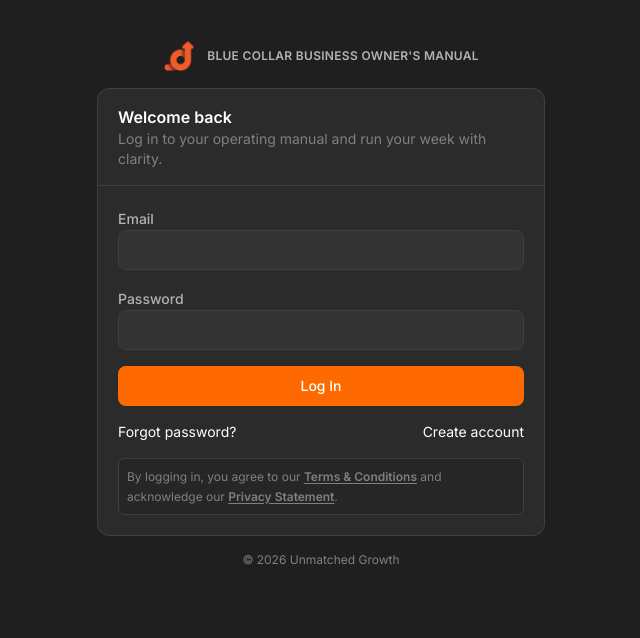
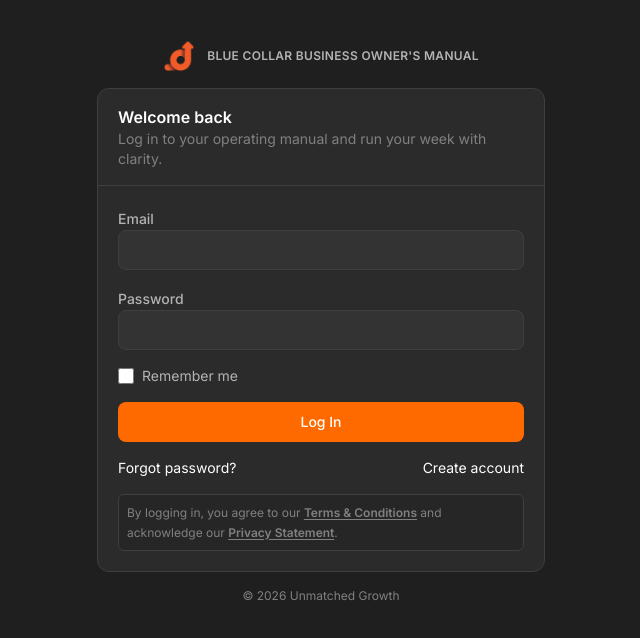
Before and after one commit to thomvandycke/blue-collar-business-owners-manual, a Next.js app: page /login in a window 1280 px wide. Shown: the top 638 px of the page, without its empty margins (319-959 px from the left). Built offline with nearby package versions, Linux system fonts and the light colour scheme; no server answers.

Commit message:
Improve reset-to-login flow and add remember me option

```diff
--- a/src/actions/auth-actions.ts
+++ b/src/actions/auth-actions.ts
@@ -7,7 +7,7 @@ import { randomBytes } from "node:crypto";
 
 import { logActivity } from "@/lib/activity";
 import { getAppUrl } from "@/lib/app-url";
-import { getFormString } from "@/lib/form-utils";
+import { getFormBoolean, getFormString } from "@/lib/form-utils";
 import { hashPassword, verifyPassword } from "@/lib/auth/password";
 import { clearCurrentSession, createUserSession, requireUser } from "@/lib/auth/session";
 import { sendNewUserNotification, sendPasswordResetEmail } from "@/lib/notifications";
@@ -143,6 +143,7 @@ export async function signupAction(_: ActionState, formData: FormData): Promise<
 }
 
 export async function loginAction(_: ActionState, formData: FormData): Promise<ActionState> {
+  const rememberMe = getFormBoolean(formData, "rememberMe");
   const parsed = loginSchema.safeParse({
     email: getFormString(formData, "email").toLowerCase(),
     password: getFormString(formData, "password"),
@@ -173,7 +174,7 @@ export async function loginAction(_: ActionState, formData: FormData): Promise<A
     data: { lastLoginAt: new Date() },
   });
 
-  await createUserSession(user.id);
+  await createUserSession(user.id, { rememberMe });
   await logActivity({
     accountId: user.accountId,
     userId: user.id,
@@ -421,5 +422,5 @@ export async function resetPasswordAction(_: ActionState, formData: FormData): P
     await tx.session.deleteMany({ where: { userId: resetToken.userId } });
   });
 
-  return { success: "Password has been reset. You can now log in." };
+  redirect("/login?reset=success");
 }
--- a/src/app/(public)/login/page.tsx
+++ b/src/app/(public)/login/page.tsx
@@ -1,13 +1,23 @@
 import { LoginForm } from "@/components/auth/login-form";
 import { PublicShell } from "@/components/layout/public-shell";
 
-export default function LoginPage() {
+export default async function LoginPage({
+  searchParams,
+}: {
+  searchParams: Promise<{ reset?: string }>;
+}) {
+  const params = await searchParams;
+  const resetNotice =
+    params.reset === "success"
+      ? "Password reset complete. Please log in with your new password."
+      : undefined;
+
   return (
     <PublicShell
       title="Welcome back"
       description="Log in to your operating manual and run your week with clarity."
     >
-      <LoginForm />
+      <LoginForm resetNotice={resetNotice} />
     </PublicShell>
   );
 }
--- a/src/components/auth/login-form.tsx
+++ b/src/components/auth/login-form.tsx
@@ -10,11 +10,16 @@ import { SubmitButton } from "@/components/ui/submit-button";
 
 const initialState: ActionState = {};
 
-export function LoginForm() {
+type LoginFormProps = {
+  resetNotice?: string;
+};
+
+export function LoginForm({ resetNotice }: LoginFormProps) {
   const [state, formAction] = useActionState(loginAction, initialState);
 
   return (
     <form action={formAction} className="space-y-4">
+      {resetNotice ? <p className="text-sm text-success">{resetNotice}</p> : null}
       <div className="space-y-2">
         <Label htmlFor="email">Email</Label>
         <Input id="email" name="email" type="email" required />
@@ -23,6 +28,14 @@ export function LoginForm() {
         <Label htmlFor="password">Password</Label>
         <Input id="password" name="password" type="password" required />
       </div>
+      <label className="inline-flex items-center gap-2 text-sm text-text-secondary">
+        <input
+          type="checkbox"
+          name="rememberMe"
+          className="h-4 w-4 rounded border-border-subtle bg-surface-2 accent-accent-primary"
+        />
+        Remember me
+      </label>
       {state.error ? <p className="text-sm text-danger">{state.error}</p> : null}
       <SubmitButton type="submit" className="w-full">
         Log In
--- a/src/components/auth/reset-password-form.tsx
+++ b/src/components/auth/reset-password-form.tsx
@@ -1,5 +1,6 @@
 "use client";
 
+import Link from "next/link";
 import { useActionState } from "react";
 
 import { resetPasswordAction, type ActionState } from "@/actions/auth-actions";
@@ -28,6 +29,11 @@ export function ResetPasswordForm({ token }: ResetPasswordFormProps) {
       <SubmitButton type="submit" className="w-full">
         Reset Password
       </SubmitButton>
+      <p className="text-center text-sm text-text-secondary">
+        <Link href="/login" className="text-accent-primary hover:underline">
+          Back to login
+        </Link>
+      </p>
     </form>
   );
 }
--- a/src/lib/auth/session.ts
+++ b/src/lib/auth/session.ts
@@ -10,16 +10,20 @@ import { UserRole } from "@prisma/client";
 import { prisma } from "@/lib/prisma";
 
 export const SESSION_COOKIE_NAME = "grit_session";
-const SESSION_DURATION_DAYS = 30;
+const STANDARD_SESSION_DURATION_DAYS = 7;
+const REMEMBER_ME_SESSION_DURATION_DAYS = 30;
 
 function hashToken(token: string) {
   return createHash("sha256").update(token).digest("hex");
 }
 
-export async function createUserSession(userId: string) {
+export async function createUserSession(userId: string, options?: { rememberMe?: boolean }) {
   const token = randomBytes(48).toString("hex");
   const tokenHash = hashToken(token);
-  const expiresAt = addDays(new Date(), SESSION_DURATION_DAYS);
+  const expiresAt = addDays(
+    new Date(),
+    options?.rememberMe ? REMEMBER_ME_SESSION_DURATION_DAYS : STANDARD_SESSION_DURATION_DAYS,
+  );
 
   await prisma.session.create({
     data: {
```
